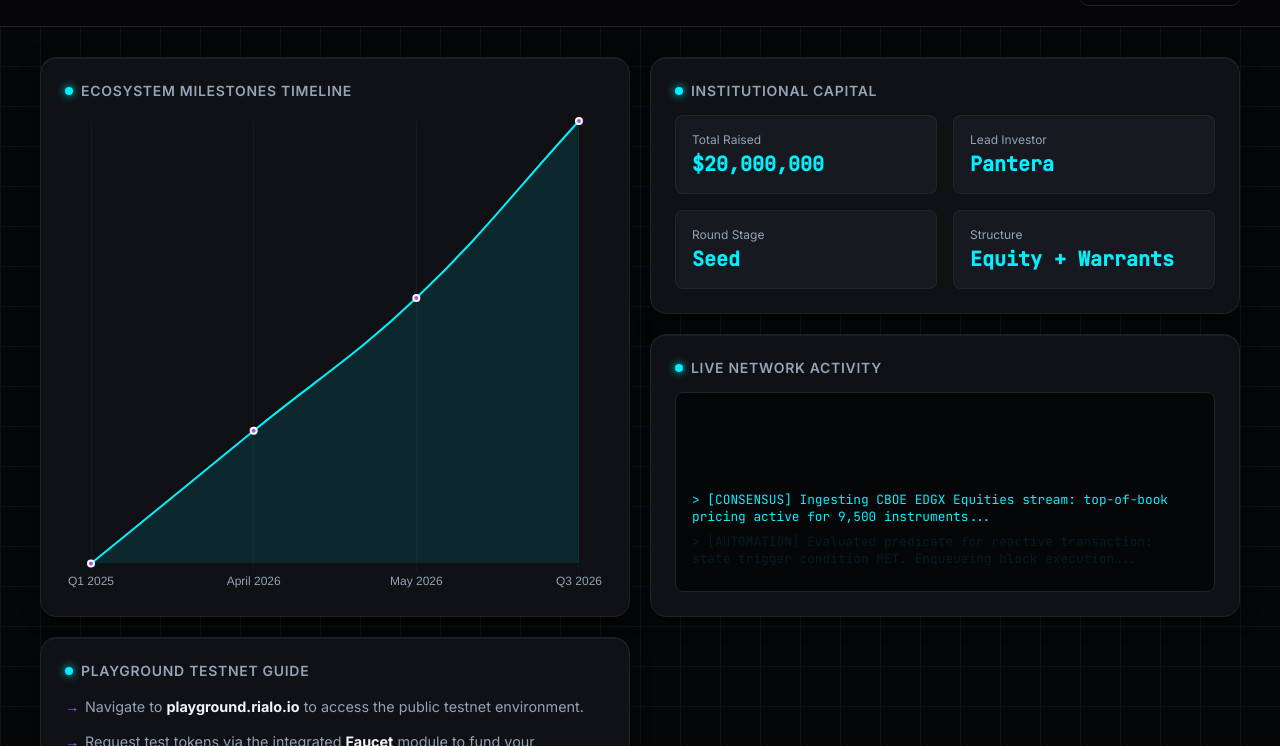
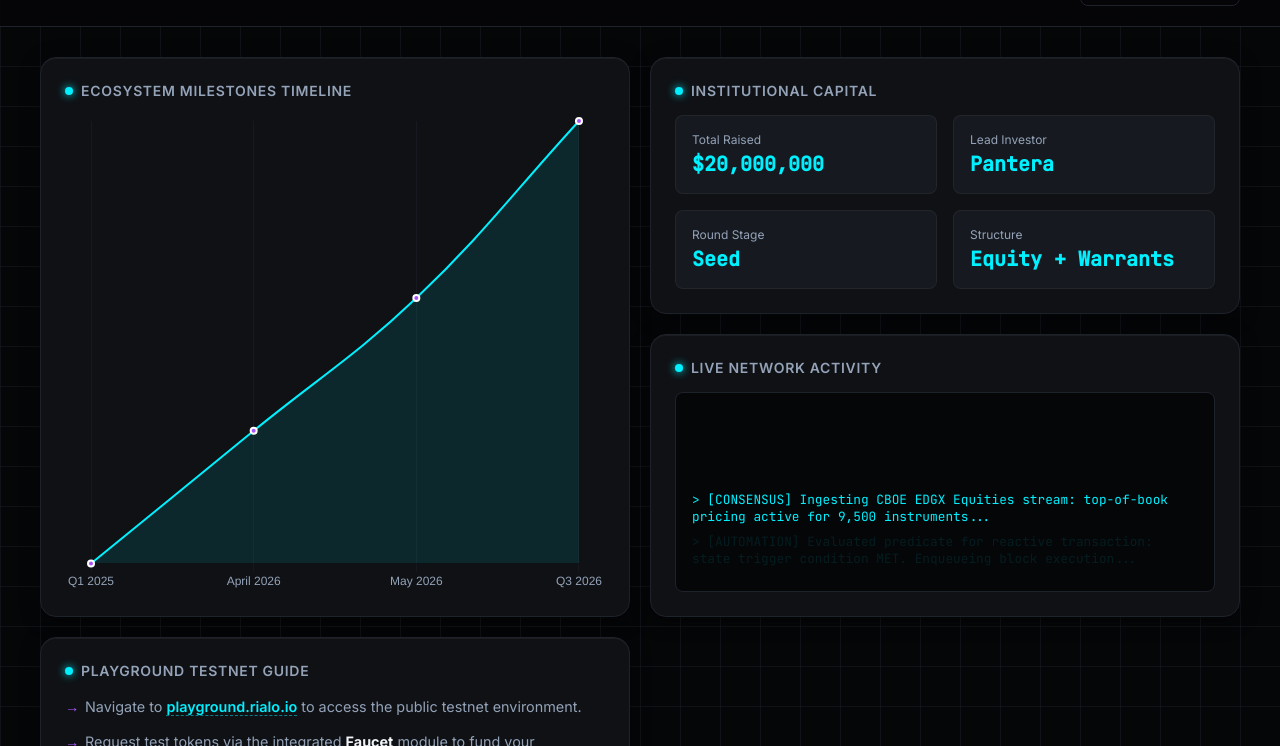
Before and after one commit to sery2013/testbotrialo, a plain HTML site: page index.html in a window 1280 px wide. Shown: the part 54-800 px from the top of the page. Drawn offline with nearby package versions, Linux system fonts and the light colour scheme.

Commit message:
Update index.html

```diff
--- a/index.html
+++ b/index.html
@@ -551,10 +551,27 @@
         </div>
 
         <!-- Card D: Playground Guide -->
+        <style>
+    .guide-link {
+        color: var(--glow-cyan);
+        text-decoration: none;
+        border-bottom: 1px dashed rgba(0, 240, 255, 0.5);
+        font-weight: 600;
+        transition: all 0.3s ease;
+        cursor: pointer;
+    }
+    .guide-link:hover {
+        color: #ffffff;
+        border-bottom: 1px solid var(--glow-cyan);
+        text-shadow: 0 0 8px var(--glow-cyan);
+    }
+</style>
+
+<!-- Card D: Playground Guide -->
 <div class="bento-card card-d">
     <div class="card-title">Playground Testnet Guide</div>
     <ul class="guide-list">
-                <li>Navigate to <strong>playground.rialo.io</strong> to access the public testnet environment.</li>
+        <li>Navigate to <a href="https://playground.rialo.io" target="_blank" class="guide-link">playground.rialo.io</a> to access the public testnet environment.</li>
         <li>Request test tokens via the integrated <strong>Faucet</strong> module to fund your development wallet.</li>
         <li>Deploy and verify <strong>RISC-V</strong> test state transitions to evaluate execution latency.</li>
         <li>Test autonomous agent mechanics and simulate multi-agent workflows in the <strong>Agent Grand Prix</strong> arena.</li>
```
Lines whose indentation alone changed are shown as unchanged.
